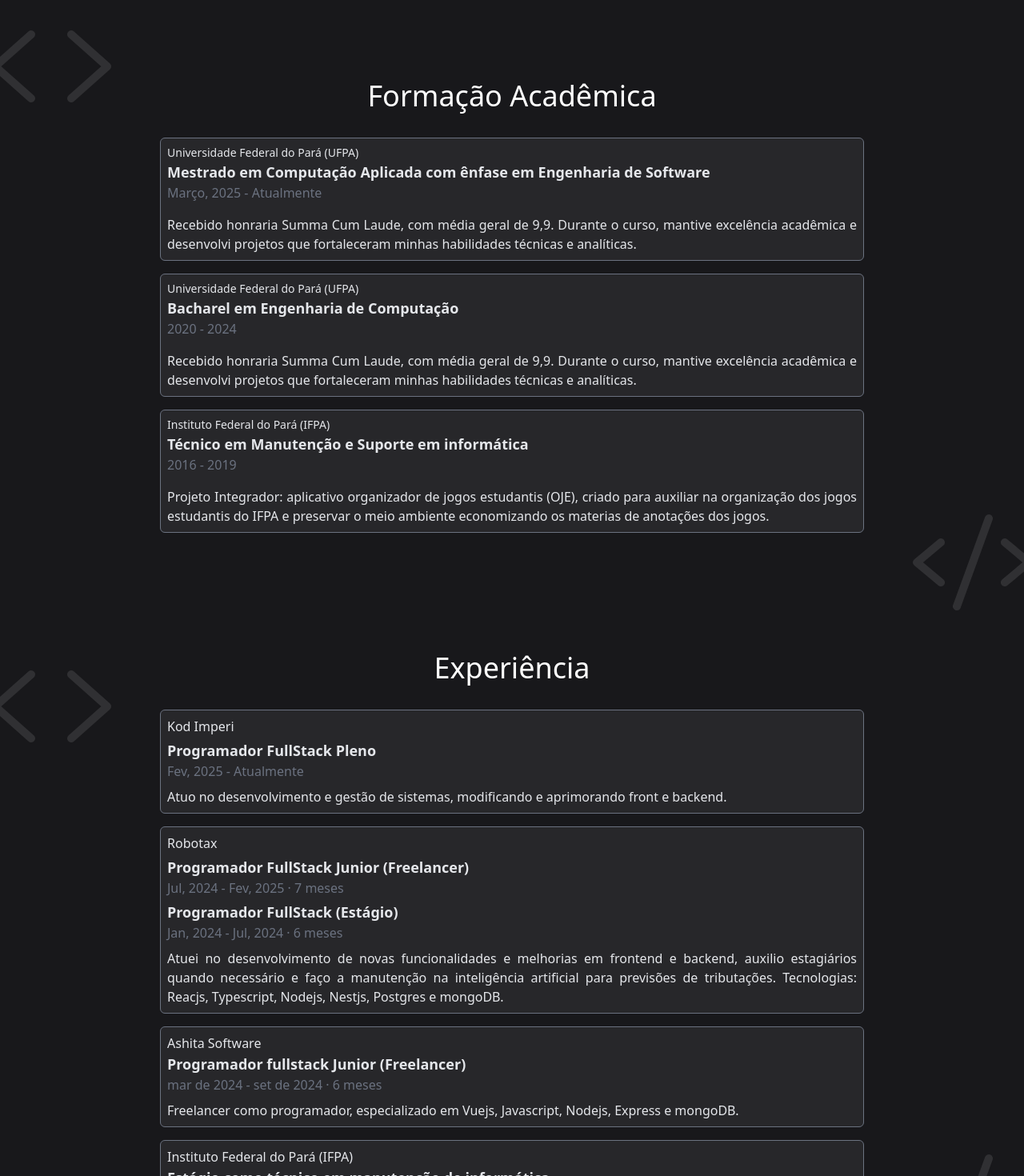
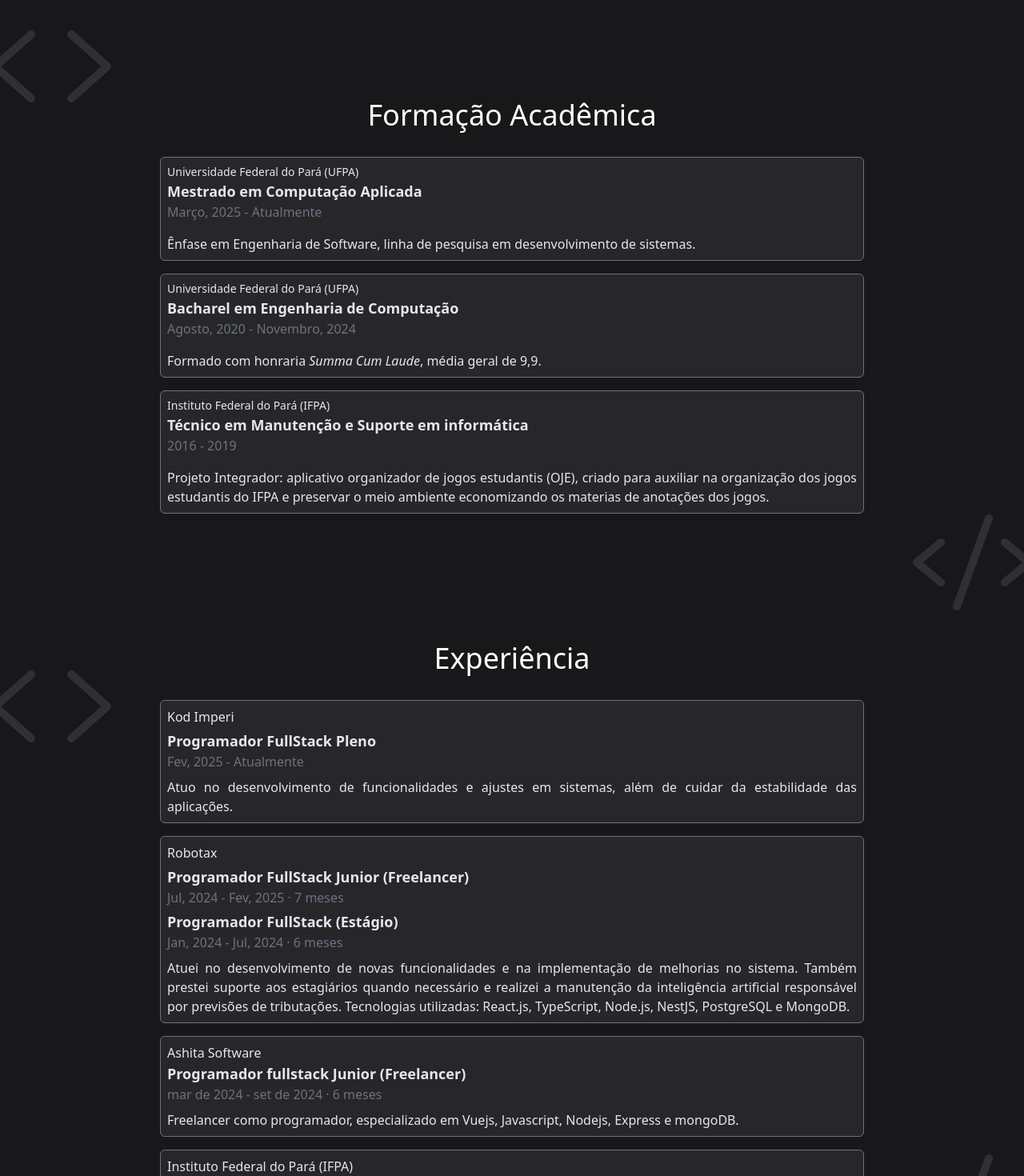
Before and after one commit to Davi-Costa-Barroso/portfolio-2, a plain HTML site: page index.html in a window 1280 px wide. Shown: the part 1617-3087 px from the top of the page at 80% size. Drawn offline with nearby package versions, Linux system fonts and the light colour scheme.

Commit message:
fix: editado descrição da formação mestrado e a descricao do sobre mim

```diff
--- a/index.html
+++ b/index.html
@@ -61,8 +61,8 @@
                     Sobre mim
                 </h1>
                 <h4 class="text-center text-xl text-gray-200 ">
-                    Programador FullStack com experiência em React.js, Vue.js, JavaScript, TypeScript, Node.js, Python, Express,
-                    MongoDB, PostgreSQL, Git e Github. Engenheiro de Computação (UFPA), Técnico em Manutenção e Suporte em informática (IFPA). Mestrando em Computação Aplicada com ênfase em Engenharia de Software (UFPA).
+                    Programador Full Stack com experiência em React.js, Vue.js, JavaScript, TypeScript, Node.js, Python, Express, MongoDB, PostgreSQL, Git e GitHub.
+                    Atualmente, curso mestrado em Computação Aplicada e sou bacharel em Engenharia de Computação.
                 </h4>
 
                 <div class="grid grid-cols-5 mx-auto gap-4">
@@ -121,13 +121,13 @@
                             <div>
                                 <h3 class="text-sm">Universidade Federal do Pará (UFPA)</h3>
                                 <h2 class="text-lg font-semibold">
-                                    Mestrado em Computação Aplicada com ênfase em Engenharia de Software
+                                    Mestrado em Computação Aplicada
                                 </h2>
                                 <p class="text-gray-500">Março, 2025 - Atualmente</p>
                             </div>
 
                             <p class="text-justify">
-                                Recebido honraria Summa Cum Laude, com média geral de 9,9. Durante o curso, mantive excelência acadêmica e desenvolvi projetos que fortaleceram minhas habilidades técnicas e analíticas.
+                                Ênfase em Engenharia de Software, linha de pesquisa em desenvolvimento de sistemas.
                             </p>
 
                         </div>
@@ -140,11 +140,11 @@
                                 <h2 class="text-lg font-semibold">
                                     Bacharel em Engenharia de Computação
                                 </h2>
-                                <p class="text-gray-500">2020 - 2024</p>
+                                <p class="text-gray-500">Agosto, 2020 - Novembro, 2024</p>
                             </div>
 
                             <p class="text-justify">
-                                Recebido honraria Summa Cum Laude, com média geral de 9,9. Durante o curso, mantive excelência acadêmica e desenvolvi projetos que fortaleceram minhas habilidades técnicas e analíticas.
+                                Formado com honraria <i>Summa Cum Laude</i>, média geral de 9,9.
                             </p>
 
                         </div>
@@ -193,7 +193,7 @@
                                 </div>
                             </div>
                             <p class="text-justify">
-                                Atuo no desenvolvimento e gestão de sistemas, modificando e aprimorando front e backend.
+                                Atuo no desenvolvimento de funcionalidades e ajustes em sistemas, além de cuidar da estabilidade das aplicações.
                             </p>
                         </div>
                     </div>
@@ -218,7 +218,8 @@
 
                             </div>
                             <p class="text-justify">
-                                Atuei no desenvolvimento de novas funcionalidades e melhorias em frontend e backend, auxilio estagiários quando necessário e faço a manutenção na inteligência artificial para previsões de tributações. Tecnologias: Reacjs, Typescript, Nodejs, Nestjs, Postgres e mongoDB.
+                                Atuei no desenvolvimento de novas funcionalidades e na implementação de melhorias no sistema.
+                                Também prestei suporte aos estagiários quando necessário e realizei a manutenção da inteligência artificial responsável por previsões de tributações. Tecnologias utilizadas: React.js, TypeScript, Node.js, NestJS, PostgreSQL e MongoDB.
                             </p>
                         </div>
                     </div>
```
